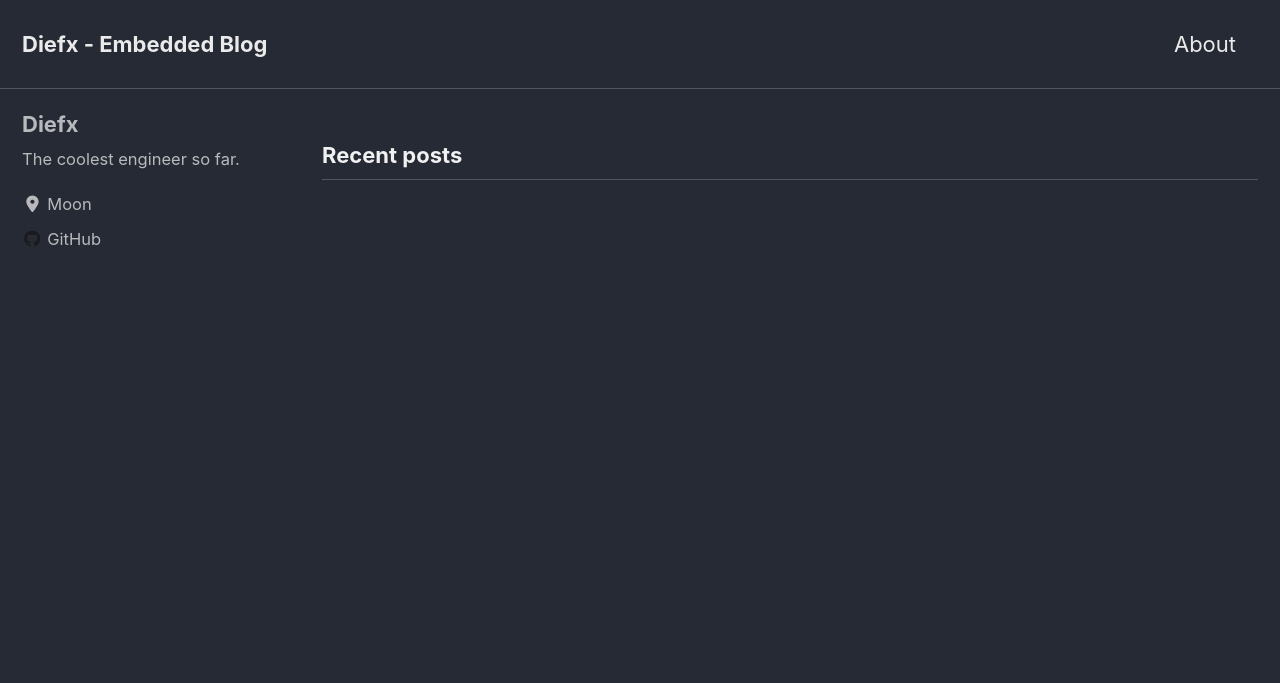
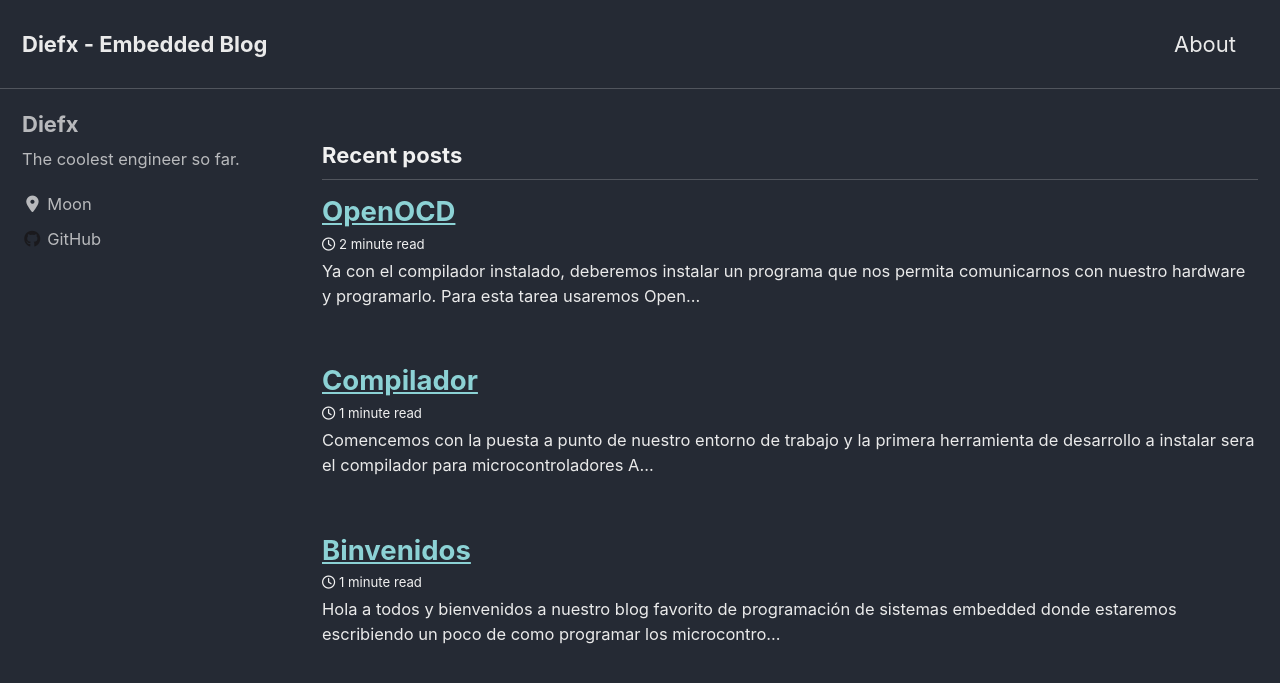
Before and after one commit to diefx/diefx.github.io, a Jekyll site: the page built from index.html, in a window 1280 px wide and 900 px high. Shown: the top 683 px of the window. Built offline with Jekyll 4.4.1, drawn with Linux system fonts in a browser that asks for light colours; cached includes are drawn as plain includes; nearby versions of some CDN libraries; the list of posts is cut into pages by our own code; part of the change alters nothing that is shown.

Commit message:
the first three posts

````diff
--- a/_config.yml
+++ b/_config.yml
@@ -294,6 +294,7 @@ defaults:
       comments: # true
       share: true
       related: true
+      classes: wide
   # _pages
   - scope:
       path: ""
--- /dev/null
+++ b/_posts/2019-06-25-Bienvenidos.md
@@ -0,0 +1,29 @@
+---
+title:            "Binvenidos"
+date:             2019-06-25
+categories:       toolchain
+tags:             [tools, gcc]
+---
+
+Hola a todos y bienvenidos a nuestro blog favorito de programación de sistemas embedded donde estaremos escribiendo un poco de como programar los microcontroladores **ARM Cortex** y mas específicamente de la marca [**ST**][1], como soy de pocas palabras empezaremos a trabajar de inmediato, pero antes algunas aclaraciones:
+
+- El sistema operativo que estaré usando en mi computadora es **Linux** en su distribución [**Arch**][2], porque no windows?, pues porque sencillamente es mas fácil trabajar con linux en especial cuando ya estas en un nivel avanzado, así que no temas que linux no es nada difícil.
+
+- Para los novatos les recomiendo instalar [**Manjaro**][5] en cualquiera de sus sabores ( _KDE, Gnome o XFCE_ ) no habrá mucha diferencia ya que haremos uso y abuso de la terminal
+
+- Aunque usaremos linux el 99% de los conceptos aplican a otros sistemas operativos como Windows o Mac solo varia la forma en la que instalamos las herramientas, pero aparte de eso el resto deberá ser transparente.
+
+- El hardware con el que estaremos trabajando es la tarjeta **Nucleo-F072RB** de la cual pueden encontrar información en el siguiente [**link**][3], asegúrense de bajar su hoja de datos y la del microcontrolador que trae consigo, el [**stm32f072rb**][8], [Maual de referencia][6] y [Hoja de Datos][7]
+
+- Otra de mis sugerencias es que aprendas a usar [**Git**][9] ya que es el sistema de versionado y distribución de proyectos mas popular que existe y para algunas cosas haremos uso de el
+
+
+[1]: https://ww.st.com
+[2]: https://www.archlinux.org
+[3]: https://www.st.com/content/st_com/en/products/evaluation-tools/product-evaluation-tools/mcu-mpu-eval-tools/stm32-mcu-mpu-eval-tools/stm32-nucleo-boards/nucleo-f072rb.html
+[4]: https://developer.arm.com/tools-and-software/open-source-software/developer-tools/gnu-toolchain/gnu-rm
+[5]: https://manjaro.org/download/
+[6]: https://www.st.com/content/ccc/resource/technical/document/reference_manual/c2/f8/8a/f2/18/e6/43/96/DM00031936.pdf/files/DM00031936.pdf/jcr:content/translations/en.DM00031936.pdf
+[7]: https://www.st.com/resource/en/datasheet/stm32f072rb.pdf
+[8]: https://www.st.com/content/st_com/en/products/microcontrollers-microprocessors/stm32-32-bit-arm-cortex-mcus/stm32-mainstream-mcus/stm32f0-series/stm32f0x2/stm32f072rb.html
+[9]: https://git-scm.com/
--- /dev/null
+++ b/_posts/2019-06-26-Compilador.md
@@ -0,0 +1,33 @@
+---
+title:            "Compilador"
+date:             2019-06-26
+categories:       toolchain
+tags:             [tools, gcc]
+---
+
+Comencemos con la puesta a punto de nuestro entorno de trabajo y la primera herramienta de desarrollo a instalar sera el compilador para microcontroladores [**ARM-GCC**][4]. El compilador GCC es totalmente libre y lo mejor, no presenta limitación alguna =). En la terminal escribe:
+
+```bash
+$ sudo pacman -S arm-none-eabi-gcc arm-none-eabi-newlib
+```
+
+Este compilador es la versión GCC para microcontroladores con soporte para los que poseen un Core **ARM** como el que trae nuestra herramienta ( _de echo es un Cortex-M0 pero eso lo veremo mas adelante_ ). Si observas estamos instalando dos paquetes, el primero es el propio compilador GCC, mientras que el segundo es librería estándar de C reducida a una versión para microcontroladores Newlib. Después de instalar comprobamos que todos este bien escribiendo en la terminal:
+
+```bash
+$ arm-none-eabi-gcc -v
+Using built-in specs.
+COLLECT_GCC=arm-none-eabi-gcc
+COLLECT_LTO_WRAPPER=/usr/lib/gcc/arm-none-eabi/9.1.0/lto-wrapper
+Target: arm-none-eabi
+Configured with: /build/arm-none-eabi-gcc/src/gcc-9.1.0/configure --target=arm-none-eabi --prefix=/usr --with-sysroot=/usr/arm-none-eabi --with-native-system-header-dir=/include --libexecdir=/usr/lib --enable-languages=c,c++ --enable-plugins --disable-decimal-float --disable-libffi --disable-libgomp --disable-libmudflap --disable-libquadmath --disable-libssp --disable-libstdcxx-pch --disable-nls --disable-shared --disable-threads --disable-tls --with-gnu-as --with-gnu-ld --with-system-zlib --with-newlib --with-headers=/usr/arm-none-eabi/include --with-python-dir=share/gcc-arm-none-eabi --with-gmp --with-mpfr --with-mpc --with-isl --with-libelf --enable-gnu-indirect-function --with-host-libstdcxx='-static-libgcc -Wl,-Bstatic,-lstdc++,-Bdynamic -lm' --with-pkgversion='Arch Repository' --with-bugurl=https://bugs.archlinux.org/ --with-multilib-list=rmprofile
+Thread model: single
+gcc version 9.1.0 (Arch Repository)
+```
+
+Con el compilador instalado ya podemos empezar a escribir código en nuestro editor de código favorito (_el favorito sera el de tu eleccion_) ojo una cosa es editor y otro es un ambiente de desarrollo integrado, pero aquí no usaremos de los segundos. Editores hay muchos y muy variados como Atom, Vim, Emacs, VS Code, etc ..
+
+
+[1]: https://ww.st.com
+[2]: https://www.archlinux.org
+[3]: https://www.st.com/content/st_com/en/products/evaluation-tools/product-evaluation-tools/mcu-mpu-eval-tools/stm32-mcu-mpu-eval-tools/stm32-nucleo-boards/nucleo-f072rb.html
+[4]: https://developer.arm.com/tools-and-software/open-source-software/developer-tools/gnu-toolchain/gnu-rm
--- /dev/null
+++ b/_posts/2019-06-28-OpenOCD.md
@@ -0,0 +1,69 @@
+---
+title:            "OpenOCD"
+date:             2019-06-28
+category:         toolchain
+tags:             [tools, openocd]
+---
+
+Ya con el compilador instalado, deberemos instalar un programa que nos permita comunicarnos con nuestro hardware y programarlo. Para esta tarea usaremos **OpenOCD**, el cual es un pequeño servidor que se conectará con nuestro programador/debugger y nos permitirá pasar a nuestro micro el programa ya compilado.
+
+Su instalación deberá realizarse sin mayor problema, en la terminal solo escribe:
+
+```bash
+$ sudo pacman -S openocd
+```
+
+Verificamos si la instalación se ejecuto adecuadamente
+
+```bash
+$ openocd -v
+Open On-Chip Debugger 0.10.0
+Licensed under GNU GPL v2
+For bug reports, read
+        http://openocd.org/doc/doxygen/bugs.html
+```
+
+Con la instalación de **OpenOCD** se nos genero en nuestra computadora una carpeta nueva y muy importante `/usr/local/share/openocd/scripts`, aquí es donde quedaron instalados los scripts que nos servirán para identificar el micro que queremos programar ademas de contener la información necesaria para decirle a OpenOCD como programarlo, estos scripts están agrupados en tres niveles:
+
+- **target.-** scripts con instrucciones especificas para microcontroladores/procesadores
+- **interface.-** scripts con la información del debugger/programador a usar
+- **board.-** scripts con instrucciones que combinan interface y target. Y pertenecen a tarjetas especificas que ya están en el mercado
+
+Bueno basta de Charla, hay que probar si realmente funciona. Para ello usaremos nuestra tarjeta **Nucleo-F072RB** de la marca ST, el cual por cierto posee un micro con CPU [**Cortex-M0**][1], conectala al puerto USB ( _la PC la identificara como un mass storage, no te apures es normal_ ) y en la terminal ejecuta **OpenOCD** indicando el programador ( _stlink_ ) y el micro ( _stm32f0_ ) de la siguiente manera.
+
+```bash
+$ sudo openocd -f interface/stlink-v2-1.cfg -f target/stm32f0x.cfg
+Open On-Chip Debugger 0.10.0
+Licensed under GNU GPL v2
+For bug reports, read
+        http://openocd.org/doc/doxygen/bugs.html
+Info : auto-selecting first available session transport "hla_swd". To override use 'transport select <transport>'.
+Info : The selected transport took over low-level target control. The results might differ compared to plain JTAG/SWD
+adapter speed: 1000 kHz
+adapter_nsrst_delay: 100
+none separate
+Info : Unable to match requested speed 1000 kHz, using 950 kHz
+Info : Unable to match requested speed 1000 kHz, using 950 kHz
+Info : clock speed 950 kHz
+Info : STLINK v2 JTAG v23 API v2 SWIM v6 VID 0x0483 PID 0x374B
+Info : using stlink api v2
+Info : Target voltage: 3.143795
+Info : stm32f0x.cpu: hardware has 4 breakpoints, 2 watchpoints
+```
+
+El anterior mensaje aparecerá si no surgió un error en la conexión con tu tarjeta, **OpenOCD** ya esta conectado y esperando instrucciones, pero por ahora solo desconectate pulsando `Ctrl+C`.
+
+La linea de conexión se puede simplificar si indicamos la tarjeta que estamos usando
+
+```bash
+sudo openocd -f board/st_nucleo_f0.cfg
+```
+
+Si requieres mas información puedes consultar:
+
+- [OpenOCD pagina official][2]
+- [OpenOCD en windows][3]
+
+[1]: https://developer.arm.com/ip-products/processors/cortex-m/cortex-m0
+[2]: http://openocd.org/
+[3]: https://gnu-mcu-eclipse.github.io/openocd/install/
````
